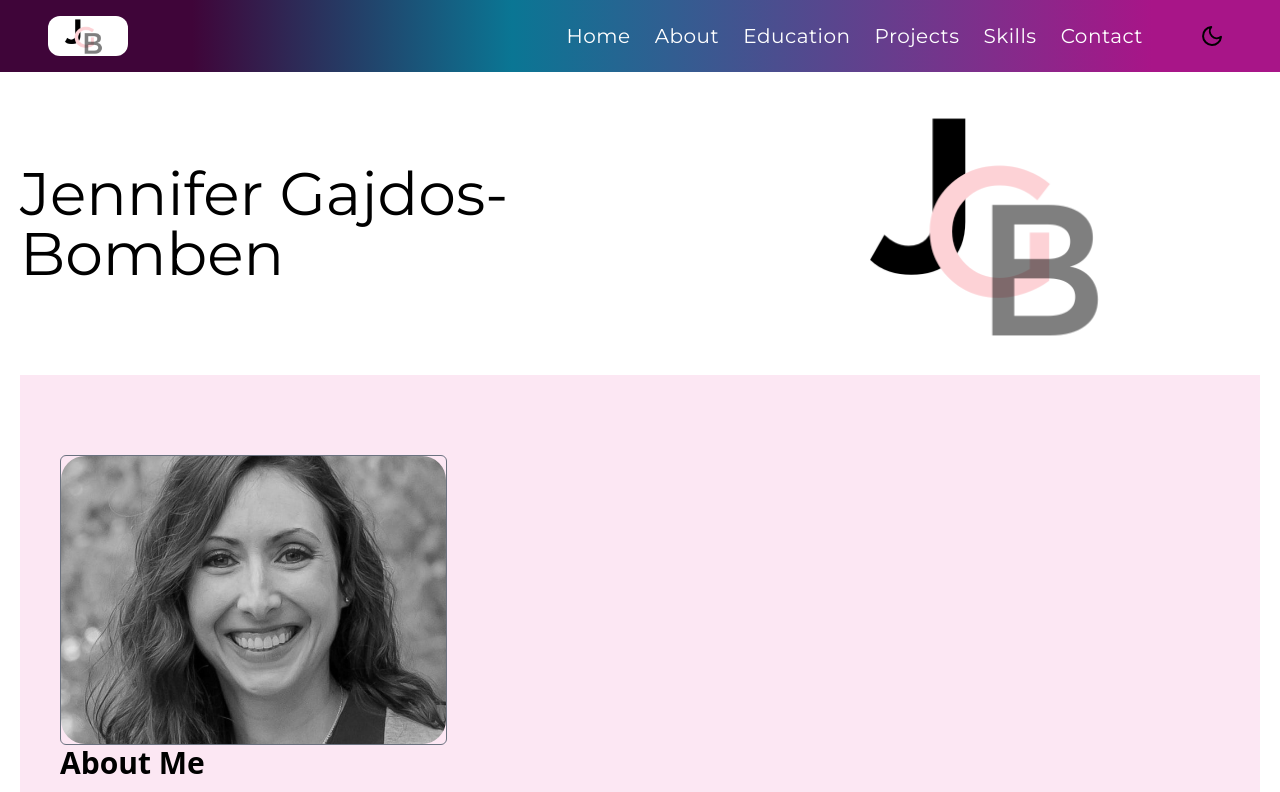
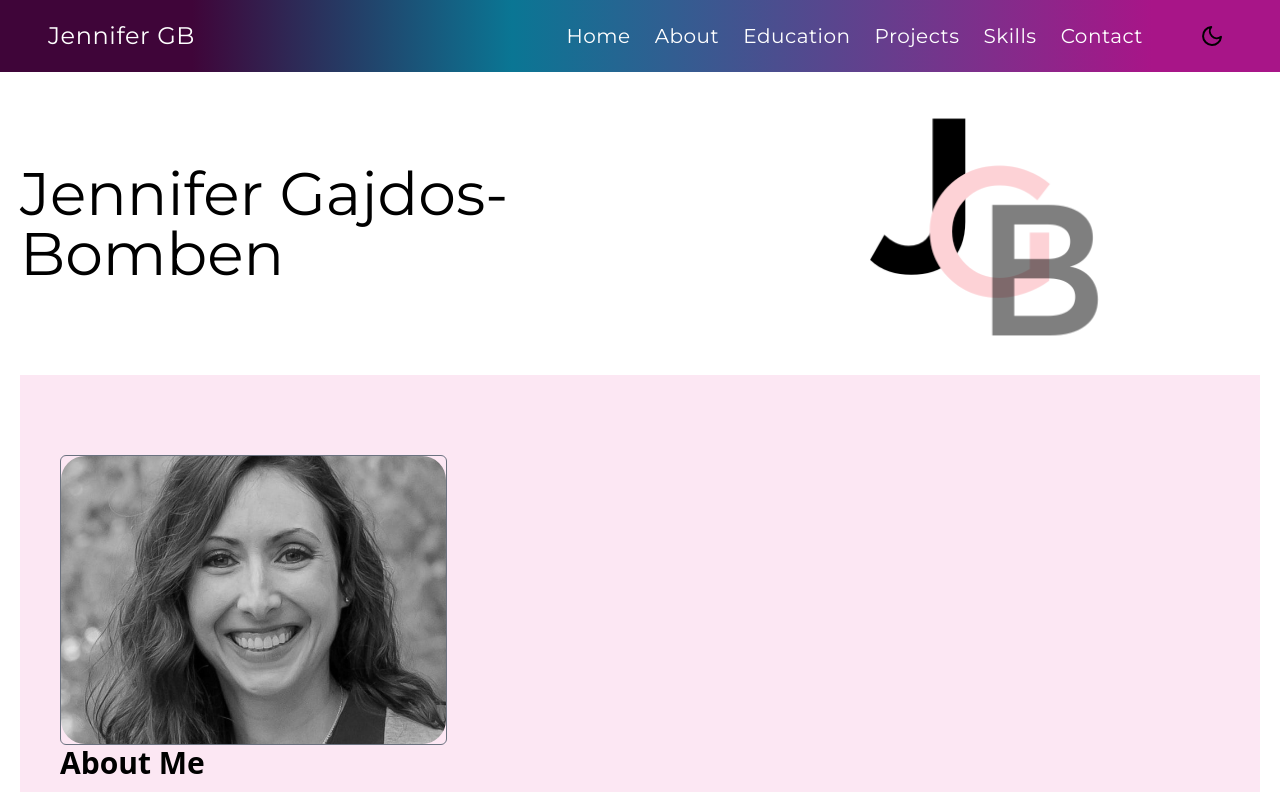
Before and after one commit to jgajdosbomben/portfolio, a React (Vite) app: page / in a window 1280 px wide. Shown: the top 792 px of the page. Built offline with nearby package versions, Linux system fonts and the light colour scheme.

Commit message:
Adjusted font and titles

```diff
--- a/src/components/Navbar.jsx
+++ b/src/components/Navbar.jsx
@@ -11,10 +11,7 @@ const Navbar = ({ darkMode, isOpen, toggleMenu, toggleTheme }) => {
             <a
               href="/"
               className="text-2xl font-semi-bold font-montserrat tracking-wide text-white cursor-pointer">
-               <img
-          src="/src/assets/JGB.png"
-          alt="personal-image"
-          className="object-cover w-20 h-10 placeholder:-top-5 md:-top-10 flex-shrink-1   rounded-xl"></img>
+               Jennifer GB
             </a>
           </div>
           <ul className="hidden md:flex font-semi-bold font-montserrat tracking-wide gap-6 text-xl text-white">
```
